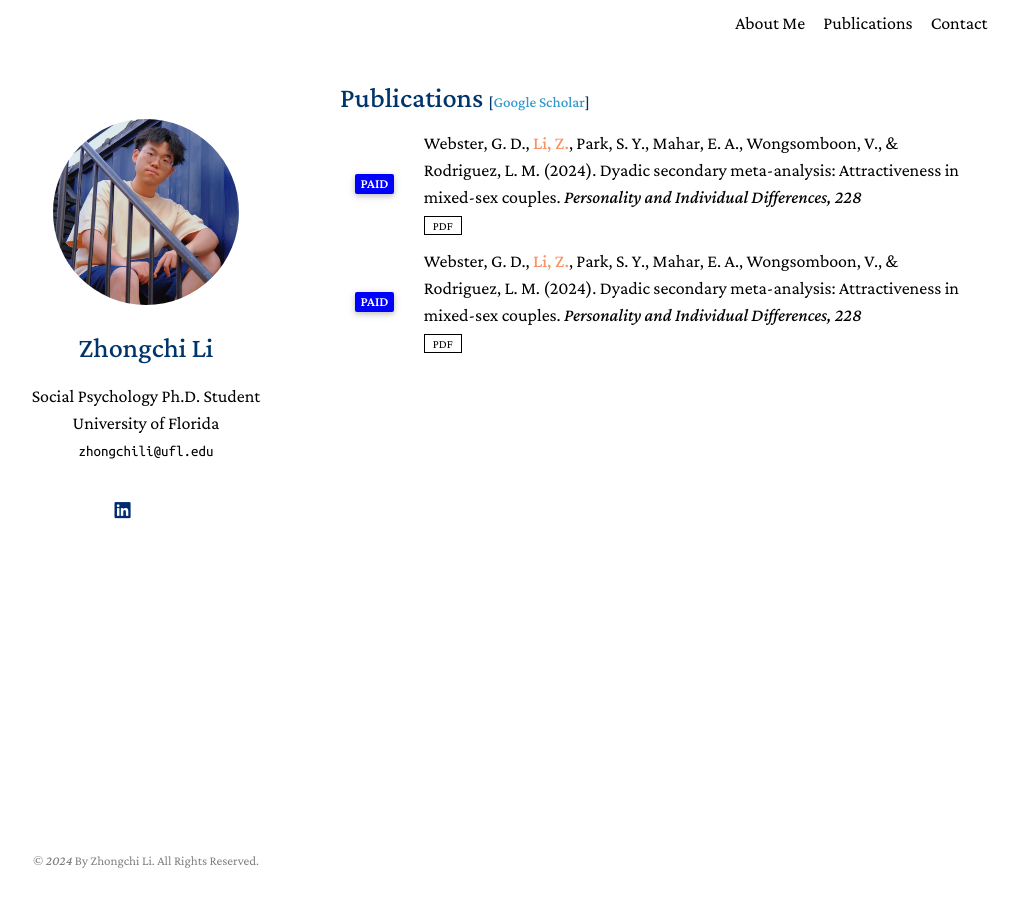
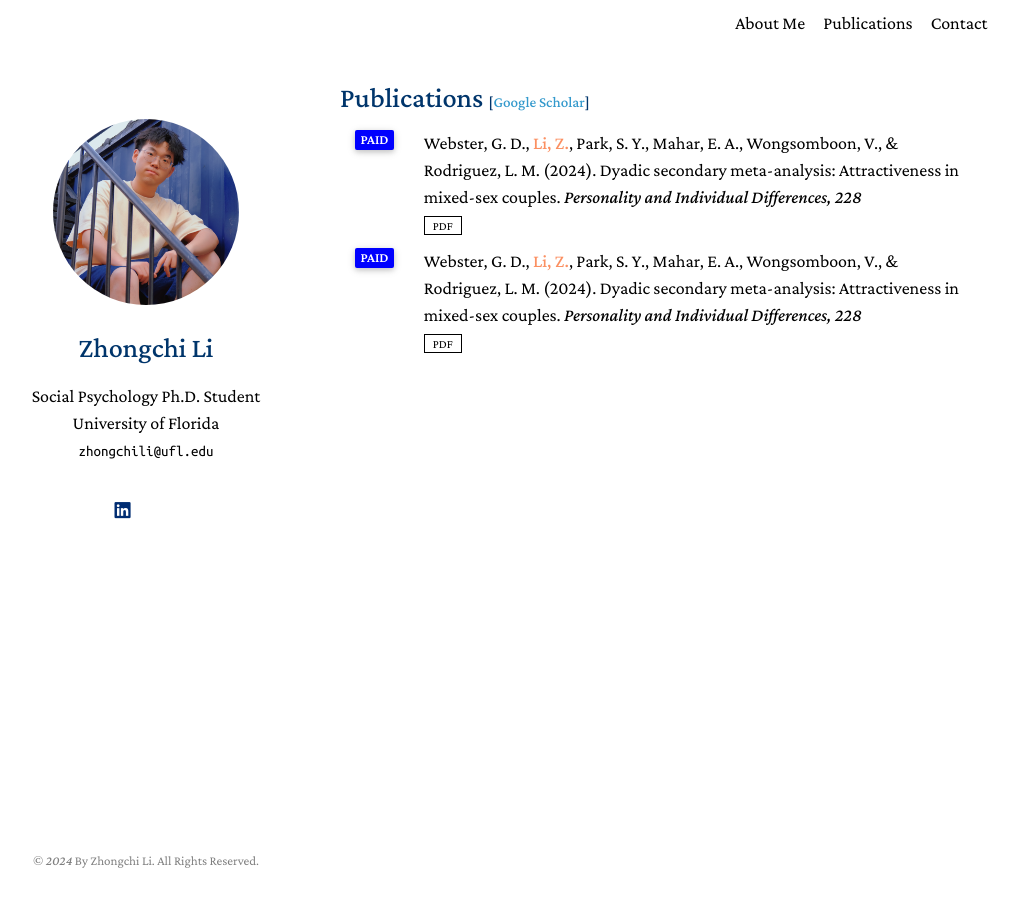
Before and after one commit to zhongchili52/zhongchili52.github.io, a Jekyll site: the page built from publicationspage.md, in a window 1280 px wide. Shown: the whole page, without its empty margins (130-1149 px from the left). Built offline with Jekyll 4.4.1, drawn with Linux system fonts in a browser that asks for light colours; nearby versions of some CDN libraries; library files that are not in the unit come from our copies; a style sheet for code colours, icons or effects is not loaded.

Commit message:
Update publications.md

```diff
--- a/_includes/publications.md
+++ b/_includes/publications.md
@@ -9,7 +9,7 @@
 {% for link in site.data.publications.main %}
 
 <li>
-<div class="pub-row">
+<div class="pub-row" style="display: flex; align-items: flex-start;">
   <div class="col-sm-3" style="display: flex; align-items: flex-start;position: relative;padding-right: 15px;padding-left: 15px;">
       {{ link.conference_short }}
   </div>
```
